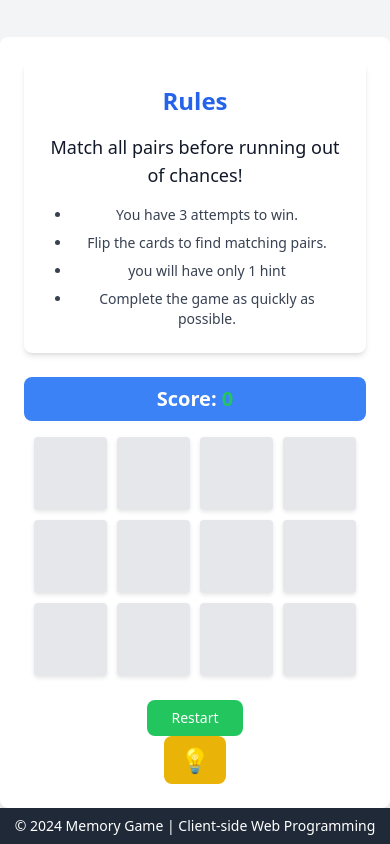
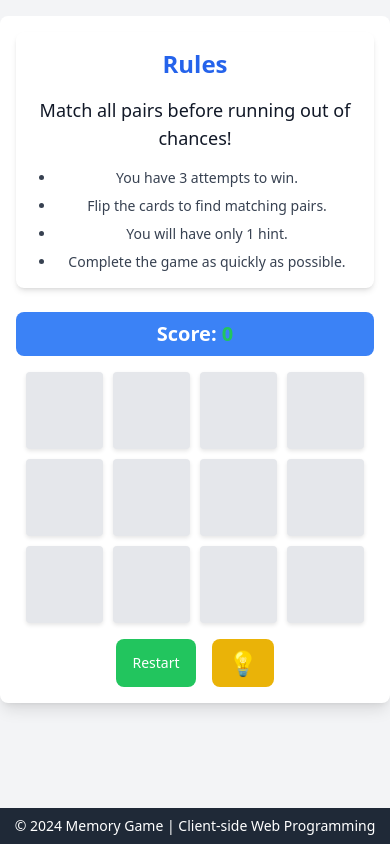
Before and after one commit to JoyBoy0005/flipgame, a plain HTML site: page index.html in a window 390 px wide. Drawn offline with nearby package versions, Linux system fonts and the light colour scheme.

Commit message:
Update mobile view

```diff
--- a/index.html
+++ b/index.html
@@ -8,23 +8,23 @@
     <meta charset="UTF-8">
     <meta name="viewport" content="width=device-width, initial-scale=1.0">
     <title>Memory Game</title>
-    <!-- Tailwind CSS CDN -->
+    <link rel="icon" href="data:,">
     <script src="https://cdn.tailwindcss.com"></script>
     <link rel="stylesheet" href="style/style.css">
     <script src="a4.js"></script>
 </head>
 
-<body class="bg-gray-100 font-sans text-gray-900 flex justify-center items-center min-h-screen overflow-hidden">
+<body class="bg-gray-100 font-sans text-gray-900 min-h-screen flex flex-col justify-between">
 
-    <div id="box" class="flex flex-col lg:flex-row justify-between items-start lg:w-[80%] w-[90%] max-w-6xl bg-white p-6 rounded-lg shadow-lg">
+    <div id="box" class="flex flex-col lg:flex-row justify-between items-start lg:w-[80%] w-[95%] max-w-6xl bg-white p-4 lg:p-6 rounded-lg shadow-lg mx-auto mt-4 lg:mt-6">
         <!-- Rules Section -->
-        <div id="rule-box" class="w-full lg:w-1/3 mb-6 lg:mb-0 p-6 bg-white rounded-lg shadow-md text-center">
+        <div id="rule-box" class="w-full lg:w-1/3 mb-6 lg:mb-0 p-4 lg:p-6 bg-white rounded-lg shadow-md text-center">
             <h2 class="text-2xl font-semibold text-blue-600 mb-4">Rules</h2>
             <p class="text-lg mb-4">Match all pairs before running out of chances!</p>
             <ul class="list-disc pl-6 space-y-2 text-gray-700 text-sm">
                 <li>You have 3 attempts to win.</li>
                 <li>Flip the cards to find matching pairs.</li>
-                <li>you will have only 1 hint </li>
+                <li>You will have only 1 hint.</li>
                 <li>Complete the game as quickly as possible.</li>
             </ul>
         </div>
@@ -34,33 +34,37 @@
             <div id="score-board" class="font-semibold text-white bg-blue-500 py-2 px-6 mb-4 rounded-lg text-xl w-full text-center">
                 Score: <span id="score" class="text-green-500">0</span>
             </div>
-            <div id="game-board" class="grid grid-cols-4 gap-4 mb-6 lg:max-w-[600px] w-full">
-                <!-- Game cards will be inserted here dynamically -->
+            <div id="game-board" class="grid gap-4 lg:max-w-[600px] w-full">
+                <!-- Cards will be dynamically added here -->
             </div>
 
-            <button id="restart-button" class="bg-green-500 hover:bg-green-600 text-white py-2 px-6 rounded-lg transition duration-300 text-sm">
+            <div class="flex space-x-4 mt-4">
+                <button id="restart-button" class="bg-green-500 hover:bg-green-600 text-white py-2 px-4 rounded-lg transition duration-300 text-sm">
                     Restart
                 </button>
                 <button id="hint-button" class="bg-yellow-500 hover:bg-yellow-600 text-white py-2 px-4 rounded-lg text-2xl flex items-center justify-center">
                     💡
                 </button>
+            </div>
 
-            <div id="winner-banner" class="hidden fixed top-1/2 left-1/2 transform -translate-x-1/2 -translate-y-1/2 bg-green-500 text-white py-3 px-6 rounded-lg text-lg">
+            <!-- Winner Banner -->
+            <div id="winner-banner" class="hidden fixed top-1/2 left-1/2 transform -translate-x-1/2 -translate-y-1/2 bg-green-500 text-white py-3 px-6 rounded-lg text-lg shadow-lg">
                 Congratulations, You Win!
             </div>
+
+            <!-- Game Over Banner -->
             <div id="game-over-banner" class="hidden fixed top-1/2 left-1/2 transform -translate-x-1/2 -translate-y-1/2 bg-red-600 text-white py-4 px-8 rounded-lg text-center shadow-lg z-10">
                 <p class="text-xl font-bold">Game Over!</p>
                 <button id="restart-game-over" class="bg-white text-red-600 font-semibold mt-4 py-2 px-4 rounded-lg hover:bg-gray-100">
                     Restart
                 </button>
             </div>
-
         </div>
     </div>
 
-    <footer class="text-sm text-center text-white bg-gray-800 py-2 w-full absolute bottom-0">
-        <!-- @Author - Princekumar Patel -->
+    <footer class="text-sm text-center text-white bg-gray-800 py-2 mt-6">
         &copy; 2024 Memory Game | Client-side Web Programming
     </footer>
+
 </body>
 </html>
```
Lines whose indentation alone changed are shown as unchanged.
